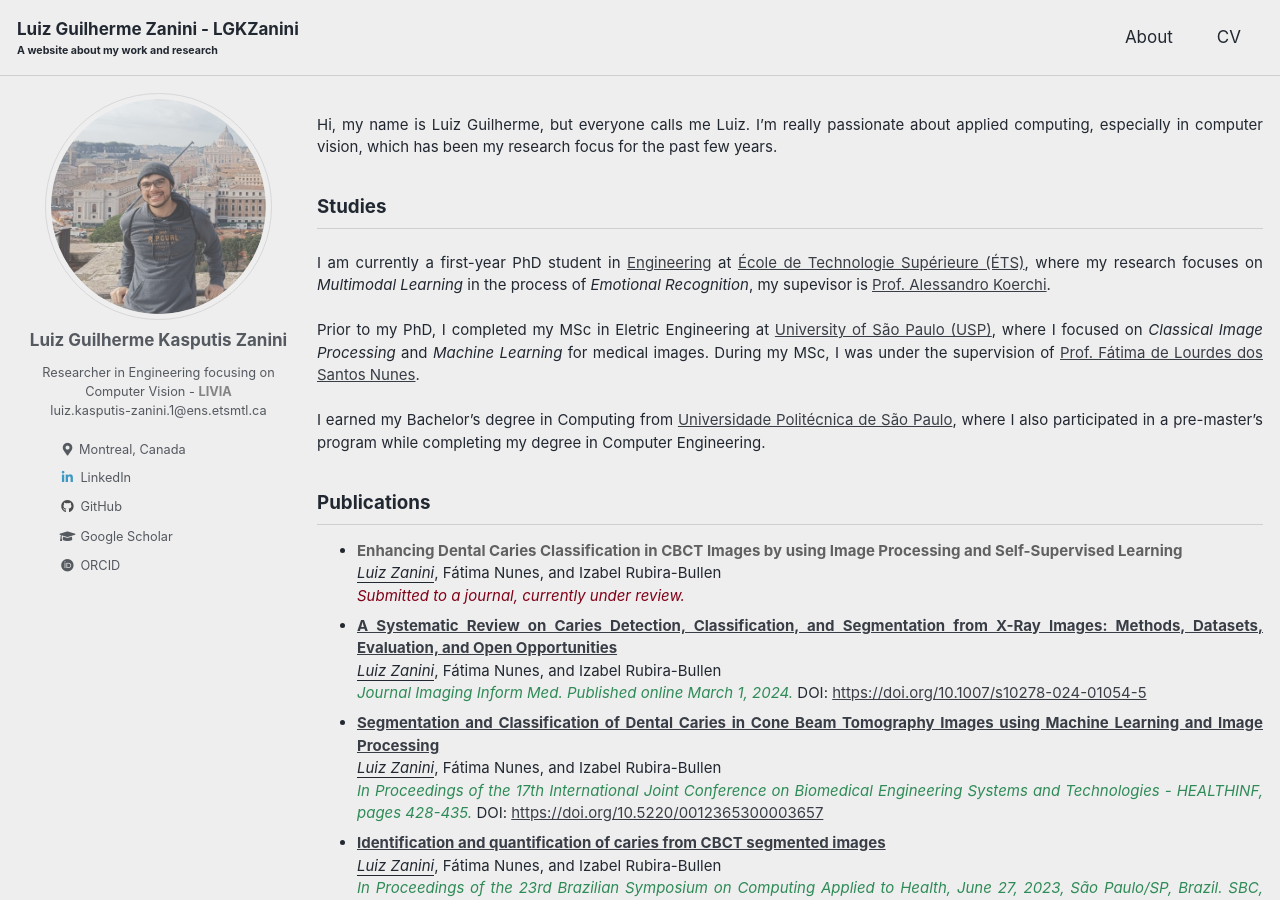
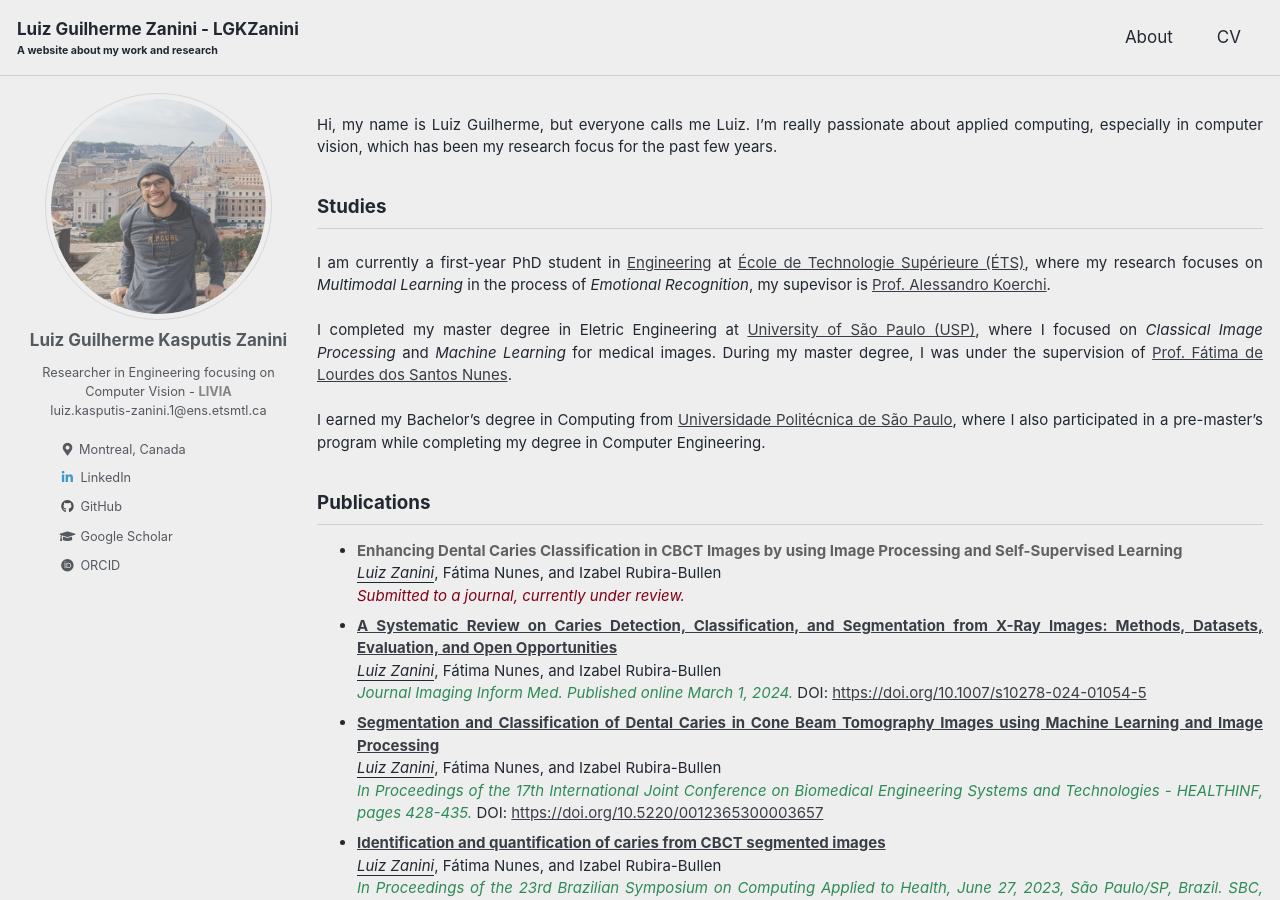
Before and after one commit to LGKZanini/LGKZanini.github.io, a Jekyll site: the page built from index.md, in a window 1280 px wide and 900 px high. Built offline with Jekyll 4.4.1, drawn with Linux system fonts in a browser that asks for light colours; cached includes are drawn as plain includes.

Commit message:
update master

```diff
--- a/index.md
+++ b/index.md
@@ -72,7 +72,7 @@ a[href="/feed.xml"] {
 <div class="justify-text">
   <p>I am currently a first-year PhD student in <a href="https://www.etsmtl.ca/">Engineering</a> at <a href="https://www.etsmtl.ca/">École de Technologie Supérieure (ÉTS)</a>, where my research focuses on <em>Multimodal Learning</em> in the process of <em>Emotional Recognition</em>, my supevisor is <a href="https://liviamtl.ca/pages/regular-members/koerich-1/">Prof. Alessandro Koerchi</a>.</p>
 
-  <p>Prior to my PhD, I completed my MSc in Eletric Engineering at <a href="https://www5.usp.br/">University of São Paulo (USP)</a>, where I focused on <em>Classical Image Processing</em> and <em>Machine Learning</em> for medical images. During my MSc, I was under the supervision of <a href="https://bv.fapesp.br/en/pesquisador/87823/fatima-de-lourdes-dos-santos-nunes-marques/">Prof. Fátima de Lourdes dos Santos Nunes</a>.</p>
+  <p>I completed my master degree in Eletric Engineering at <a href="https://www5.usp.br/">University of São Paulo (USP)</a>, where I focused on <em>Classical Image Processing</em> and <em>Machine Learning</em> for medical images. During my master degree, I was under the supervision of <a href="https://bv.fapesp.br/en/pesquisador/87823/fatima-de-lourdes-dos-santos-nunes-marques/">Prof. Fátima de Lourdes dos Santos Nunes</a>.</p>
 
   <p>I earned my Bachelor's degree in Computing from <a href="https://www.politecnica.usp.br/">Universidade Politécnica de São Paulo</a>, where I also participated in a pre-master's program while completing my degree in Computer Engineering.</p>
 </div>
```
